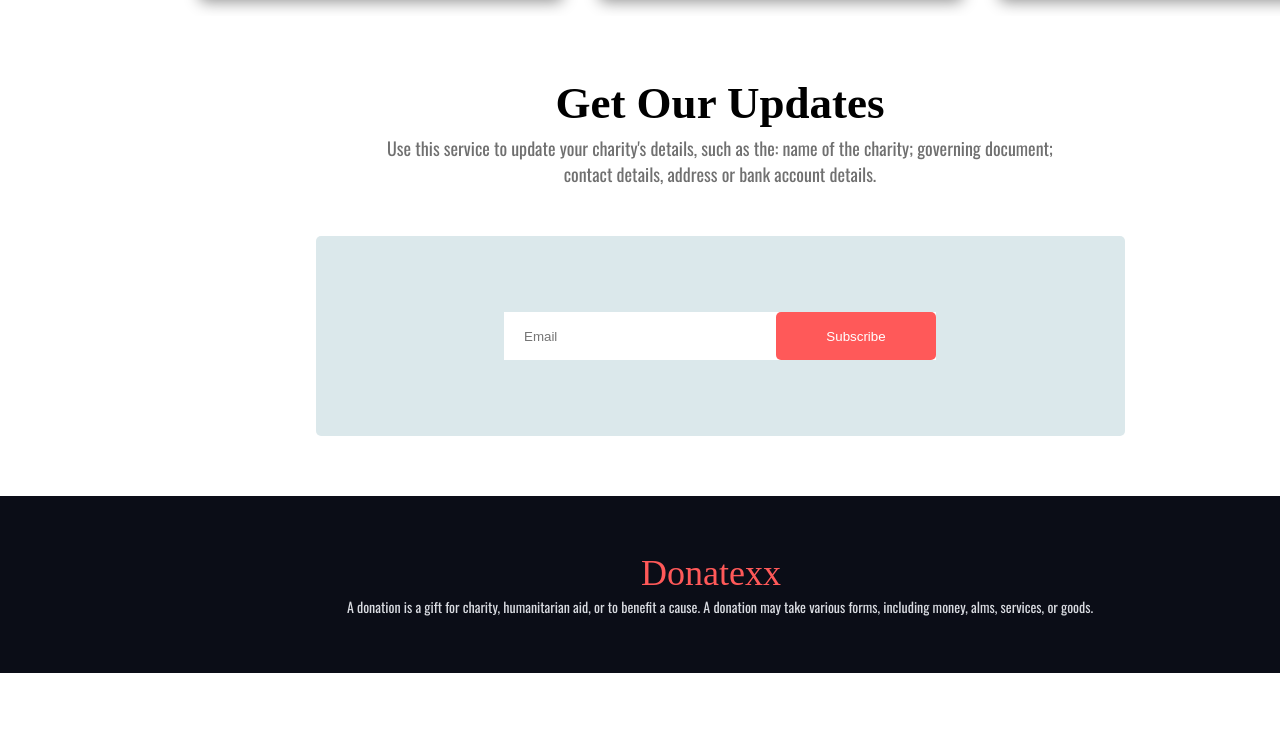
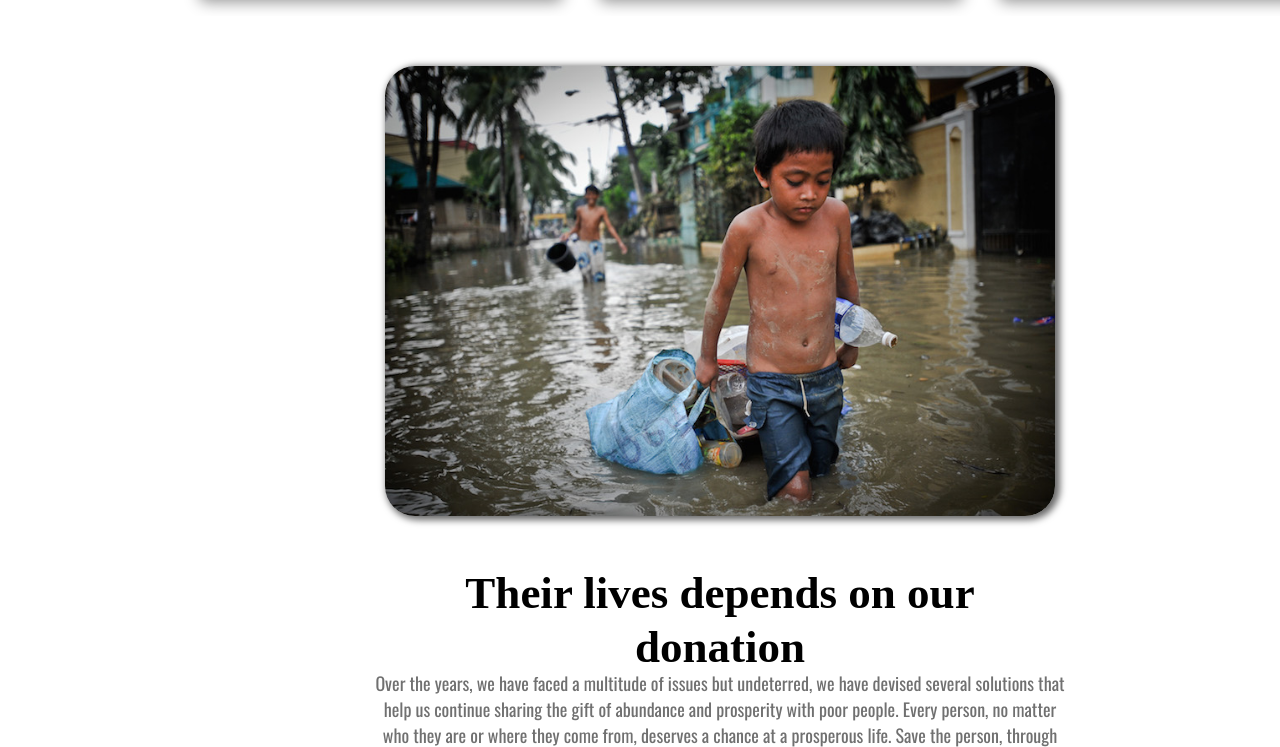
Before and after one commit to freelancerbanna/donate-toady-ph, a plain HTML site: page index.html in a window 1280 px wide. Shown: the part 1803-2550 px from the top of the page. Before the commit the page ends 2476 px from the top, so only its background shows below. Drawn offline with nearby package versions, Linux system fonts and the light colour scheme; a web font is replaced by a local one.

Commit message:
their live depends seciton done

```diff
--- a/index.html
+++ b/index.html
@@ -153,6 +153,40 @@
     </section>
     <!-- our donation plan ends -->
 
+    <!-- live depends on area start -->
+
+    <section>
+      <div id="live-depends" class="live-depends main-width overflow-hidden">
+        <div class="container">
+          <div class="flex col items-center justify-between">
+            <div class="live-depends-image realative overflow-hidden">
+              <img
+                src="./assets/images/donation9.jpg"
+                alt=""
+                class="absolute"
+              />
+            </div>
+            <div
+              class="live-depends-header text-center col items-center justify-center"
+            >
+              <h1>Their lives depends on our donation</h1>
+              <p>
+                Over the years, we have faced a multitude of issues but
+                undeterred, we have devised several solutions that help us
+                continue sharing the gift of abundance and prosperity with poor
+                people. Every person, no matter who they are or where they come
+                from, deserves a chance at a prosperous life. Save the person,
+                through several state-level programmes and national
+                policy-influencing decisions, has helped 22,255 people out from
+                the clutches of poverty in 2019!
+              </p>
+            </div>
+          </div>
+        </div>
+      </div>
+    </section>
+    <!-- live depends on area ends -->
+
     <!-- get updates start -->
     <section>
       <div id="get-updates" class="get-updates main-width">
--- a/style.css
+++ b/style.css
@@ -6,6 +6,8 @@ html {
 }
 body {
   scroll-behavior: smooth;
+  max-width: 1440px;
+  margin: 0 auto;
 }
 section {
   width: 100%;
@@ -18,7 +20,7 @@ a {
 }
 img {
   width: 100%;
-  height: 100;
+  height: 100%;
 }
 h1,
 h2,
@@ -57,6 +59,10 @@ p {
 .col {
   display: flex;
   flex-direction: column;
+}
+.col-reverse {
+  display: flex;
+  flex-direction: column-reverse;
 }
 .items-center {
   align-items: center;
@@ -296,6 +302,39 @@ p {
 }
 /* our donation plan area ends */
 
+/* live depends on area start */
+#live-depends {
+}
+.live-depends {
+  padding: 50px 0px;
+}
+.live-depends-header {
+  width: 691px;
+  padding-top: 50px;
+}
+.live-depends-header h1 {
+  font-size: 45px;
+  line-height: 54px;
+  font-weight: bold;
+  width: 550px;
+  height: 54px;
+}
+.live-depends-header p {
+  width: 100%;
+  height: 56px;
+  color: #707070;
+  margin-top: 50px;
+  font-size: 18px;
+  font-weight: 400;
+}
+.live-depends-image {
+  width: 670px;
+  height: 450px;
+  box-shadow: 3px 2px 7px 2px #686868;
+  border-radius: 30px;
+}
+/* live depends on area ends */
+
 /* get updates area start */
 #get-updates {
   max-height: 550px;
```
Also changed, not shown: assets/images/donation9.jpg (added).
